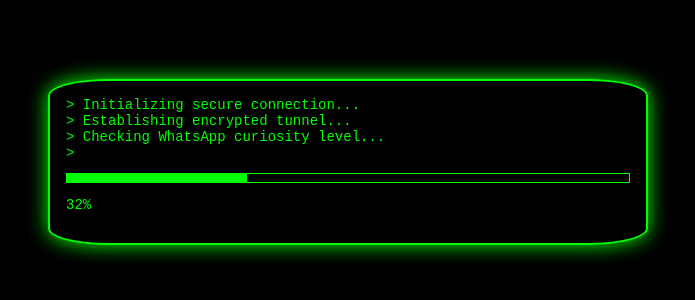
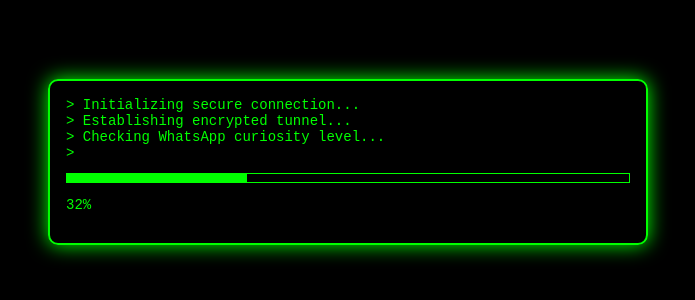
Before and after one commit to dinesh7668/Mooc-Exam, a plain HTML site: page index.html in a window 1280 px wide. Shown: the part 238-538 px from the top of the page, 292-987 px from the left. Drawn offline with Linux system fonts and the light colour scheme.

```diff
--- a/index.html
+++ b/index.html
@@ -24,7 +24,7 @@
 
     .terminal {
         width: 100%;
-        border-radius: 10%;
+        border-radius: 10px;
         max-width: 600px;
         border: 2px solid #00ff00;
         padding: 16px;
```
